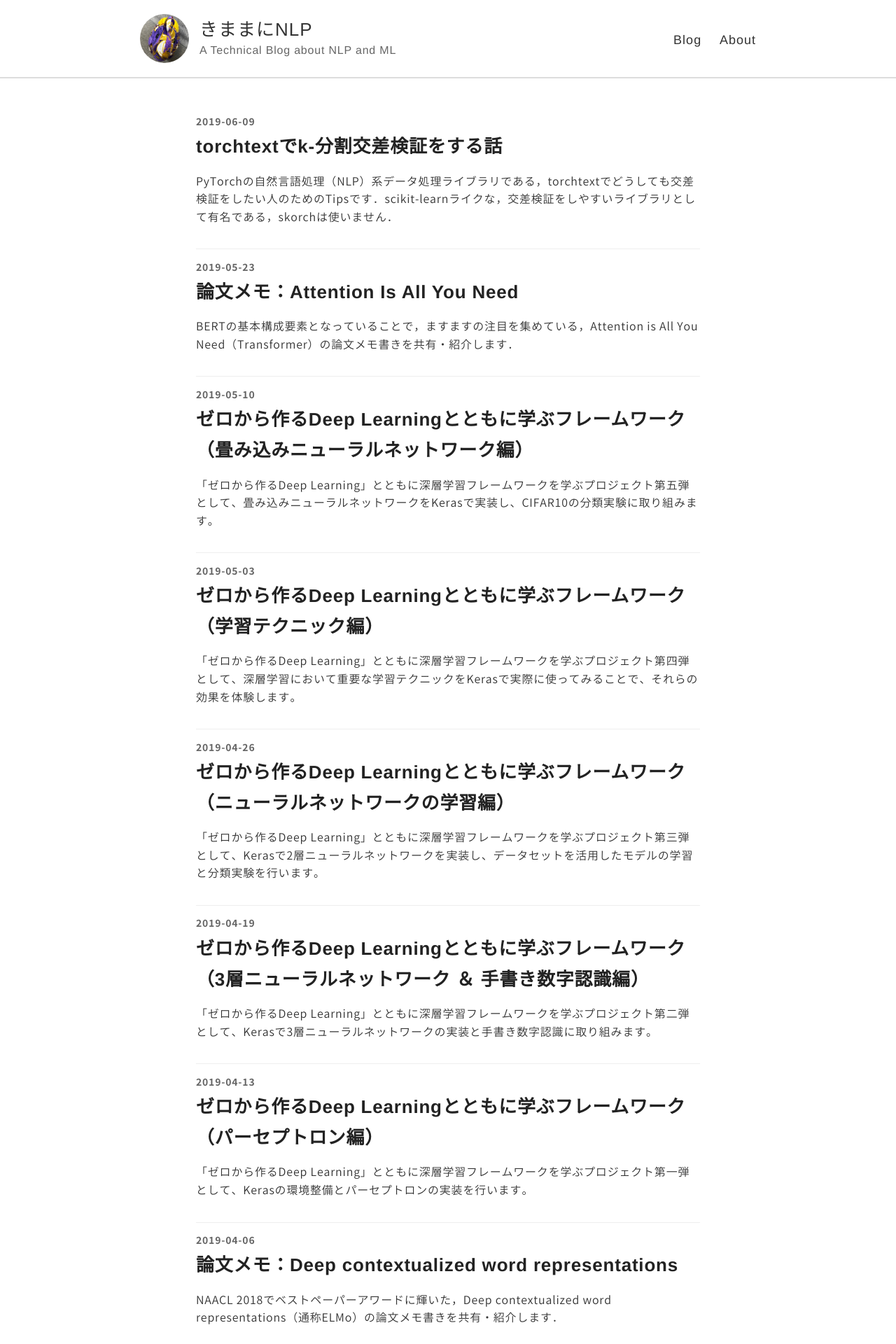
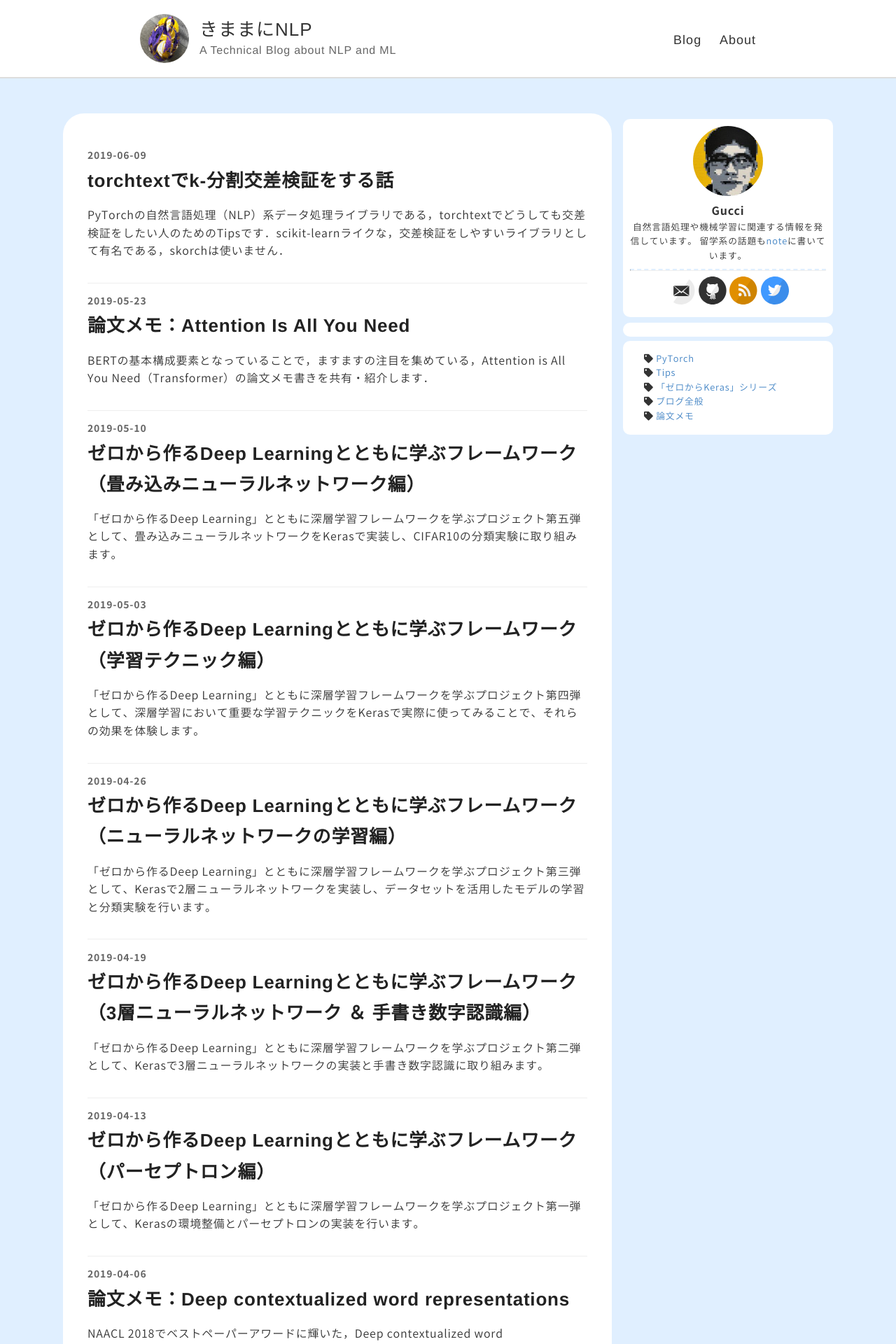
Before and after one commit to gucci-j/gucci-j.github.io, a Jekyll site: the page built from index.html, in a window 1280 px wide. Shown: the top 1920 px of the page at 70% size. Built offline with Jekyll 4.4.1, drawn with Linux system fonts in a browser that asks for light colours; nearby versions of some CDN libraries; comment, search, counter and statistics services are not loaded.

Commit message:
Create a sidebar prototype

```diff
--- /dev/null
+++ b/_includes/sidebar.html
@@ -0,0 +1,80 @@
+<div class="side-ad">
+  <script async src="https://pagead2.googlesyndication.com/pagead/js/adsbygoogle.js"></script>
+  <!-- サイドバー -->
+  <ins class="adsbygoogle"
+      style="display:block"
+      data-ad-client="ca-pub-1838422896597988"
+      data-ad-slot="3641305571"
+      data-ad-format="auto"
+      data-full-width-responsive="true"></ins>
+  <script>
+      (adsbygoogle = window.adsbygoogle || []).push({});
+  </script>
+</div>
+
+<div class="profile">
+  <div style="text-align: center;">
+    <a href="{{ site.baseurl }}/about/">
+      <img style="width: 100px; border-radius: 50px;" src="{{ site.baseurl }}/resources/logo/profile.jpg" />
+    </a>
+    <p style="padding: 0; margin: 0.25em 0 0 0; line-height: 1;"><strong>Gucci</strong></p>
+  </div>
+  <p style="margin-top: 0.5em; margin-bottom: 0; font-size: 0.8em; text-align: center;">
+    自然言語処理や機械学習に関連する情報を発信しています。
+    留学系の話題も<a href="https://note.mu/_gucciiiii">note</a>に書いています。
+  </p>
+  <hr />
+  <div class="profile_icon">
+    {% include svg-icons.html %}
+  </div>
+</div>
+
+
+<div class="search">
+  <script>
+    (function() {
+      var cx = 'partner-pub-1838422896597988:8655986192';
+      var gcse = document.createElement('script');
+      gcse.type = 'text/javascript';
+      gcse.async = true;
+      gcse.src = 'https://cse.google.com/cse.js?cx=' + cx;
+      var s = document.getElementsByTagName('script')[0];
+      s.parentNode.insertBefore(gcse, s);
+    })();
+  </script>
+  <gcse:searchbox-only></gcse:searchbox-only>
+</div>
+
+{% assign tag_names = "" | split: "|"  %}
+
+{% for posts_by_tag in site.tags %}
+{% assign tag_names = tag_names | push: posts_by_tag.first %}
+{% endfor %}
+
+{% assign tag_names = tag_names | sort %}
+
+{% if include.tag_names %}
+  {% assign tag_names = include.tag_names %}
+
+{% else %}
+  {% assign tag_names = "" | split: "|"  %}
+
+  {% for posts_by_tag in site.tags %}
+    {% assign tag_names = tag_names | push: posts_by_tag.first %}
+  {% endfor %}
+
+  {% assign tag_names = tag_names | sort %}
+{% endif %}
+
+<div class="side-category">
+  <!--箇条書きのところをタグアイコンに変えたい-->
+  <ul class="tag-cloud">
+    {% for tag_name in tag_names %}
+      <li>
+        <a href="{{ baseurl }}/sitemap#{{ tag_name | slugize }}">
+          {{ tag_name }}
+        </a>
+      </li>
+    {% endfor %}
+  </ul>
+</div>
--- a/_layouts/default.html
+++ b/_layouts/default.html
@@ -50,19 +50,25 @@
       </div>
     </div>
 
-    <div id="main" role="main" class="container">
-      {{ content }}
+    <div class="container">
+      <main class="main_contents" role="main">
+        {{ content }}
+      </main>
+
+      <aside class="sidebar" role="complementary">
+        {% include sidebar.html %}
+      </aside>
     </div>
 
     <div class="wrapper-footer">
-      <div class="container">
+      <div class="footer_container">
         <footer class="footer">
           {% include svg-icons.html %}<br />
           <a href="{{ site.baseurl }}/">Home</a>
           | <a href="{{ site.baseurl }}/Introduction/">About This Blog</a>
           | <a href="{{ site.baseurl }}/sitemap/">Sitemap</a>
           | <a href="{{ site.baseurl }}/privacy/">Privacy</a><br />
-          <div style="font-size: 8pt">© 2019 Atsuki Yamaguchi.</div>
+          <div style="font-size: 8pt;">© 2019 Atsuki Yamaguchi.</div>
         </footer>
       </div>
     </div>
--- a/_sass/_variables.scss
+++ b/_sass/_variables.scss
@@ -12,6 +12,8 @@ $darkGray: #333;
 $gray: #666;
 $lightGray: #eee;
 $white: #fff;
+$background: #e0efff;
+//$background: #eceef1;
 
 // Font stacks
 $helvetica: Helvetica, Arial, 'Noto Sans Japanese', "游ゴシック", "Yu Gothic", YuGothic, sans-serif;
--- a/style.scss
+++ b/style.scss
@@ -47,7 +47,7 @@ html {
 
 body {
   font: 16px $yugothic;
-  background: $white;
+  background: $background;
   font-weight: 300;
   color: $darkGray;
   // 文字間隔の調整の設定
@@ -57,6 +57,102 @@ body {
 }
 
 .container {
+  display: -ms-flexbox;
+  display: -webkit-box;
+  display: -webkit-flex;
+  display: flex;
+  justify-content: center;
+  max-width: 1100px;
+  margin: auto;
+
+  @include mobile {
+    flex-direction: column;
+    margin: 0 auto;
+  }
+
+  .main_contents {
+    width: calc(100% - 300px);
+    flex: 1 1;
+    padding: 35px;
+    background: $white;
+    border-radius: 30px;
+
+    @include mobile {
+      width: 100%;
+      padding: 1em;
+      border-radius: 0;
+    }
+  }
+
+  .sidebar {
+    flex: 0 0 300px;
+    margin-left: 1em;
+
+    @include mobile {
+      width: 100%;
+      margin: 0;
+    }
+  }
+}
+
+.side-ad {
+  @include mobile {
+    margin-top: 0.5em;
+  }
+}
+
+.profile {
+  background: $white;
+  padding: 10px;
+  border-radius: 10px;
+  margin-top: 0.5em;
+
+  @include mobile {
+    border-radius: 0;
+  }
+
+  hr {
+    border-top: 2px dashed $background;
+  }
+
+  .profile_icon {
+    text-align: center;
+  }
+}
+
+.search {
+  background: $white;
+  padding: 10px;
+  border-radius: 10px;
+  margin-top: 0.5em;
+
+  @include mobile {
+    border-radius: 0;
+  }
+}
+
+.side-category {
+  background: $white;
+  padding: 0.05em 0;
+  border-radius: 10px;
+  margin-top: 0.5em;
+  font-size: 0.8em;
+
+  @include mobile {
+    border-radius: 0;
+  }
+
+  ul {
+    list-style: none;
+  }
+  li:before {
+    font-family: "Font Awesome 5 Free";
+    font-weight: 900;
+    content: '\f02b';
+  }
+}
+
+.footer_container {
   margin: 0 auto;
   max-width: 740px;
   padding: 0 10px;
@@ -406,6 +502,7 @@ code.highlighter-rouge{
 .wrapper-masthead {
   margin-bottom: 50px;
   border-bottom: 2px solid #ddd;
+  background-color: $white;
 }
 
 .masthead {
```
Also changed, not shown: resources/logo/profile.jpg (added).
